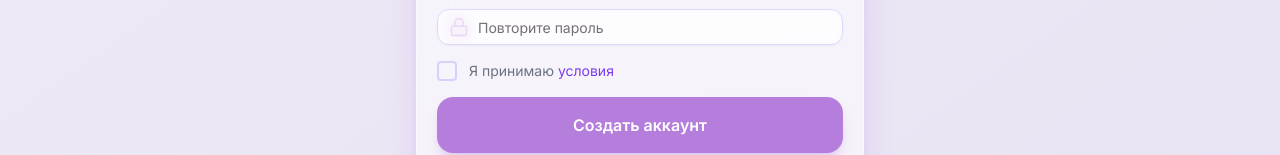
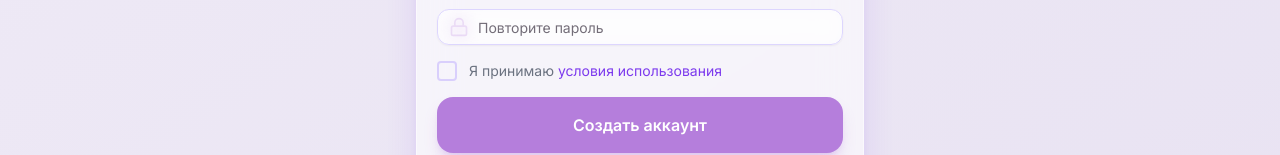
Before and after one commit to arssskon/arscars, a Next.js app: page /register in a window 1280 px wide. Shown: the part 773-928 px from the top of the page. Built offline with nearby package versions, Linux system fonts and the light colour scheme.

Commit message:
Link terms checkbox in registration to /terms page
Co-Authored-By: Claude Sonnet 4.6 <noreply@anthropic.com>

```diff
--- a/src/app/register/page.tsx
+++ b/src/app/register/page.tsx
@@ -169,7 +169,7 @@ export default function RegisterPage() {
             </div>
             <span className="text-sm" style={{ color: "var(--text-secondary)" }}>
               Я принимаю{" "}
-              <Link href="#" className="text-lavender-600 hover:underline">условия</Link>
+              <Link href="/terms" target="_blank" className="text-lavender-600 hover:underline">условия использования</Link>
             </span>
           </label>
 
```
